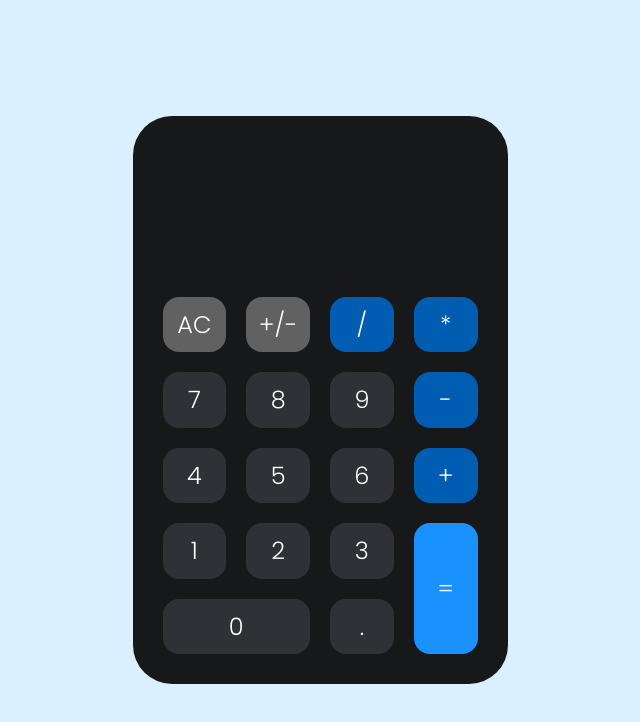
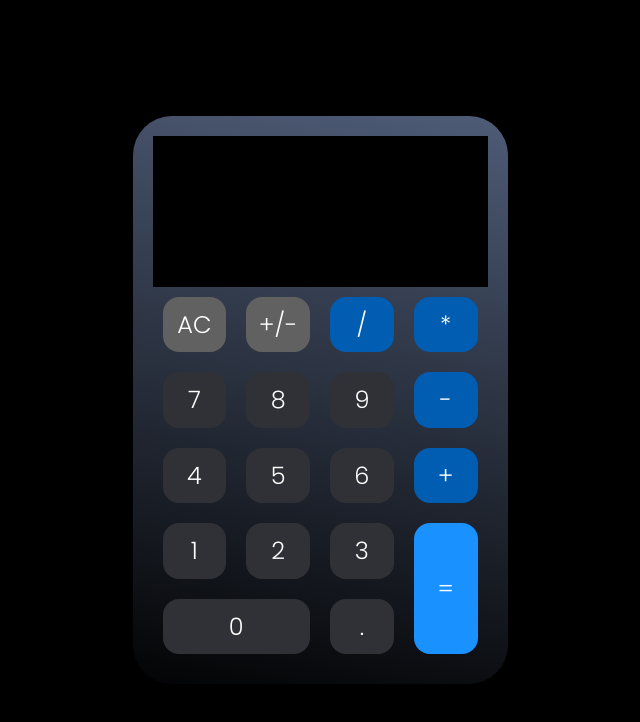
Before and after one commit to anccilotto/Calculadora-Portfolio, a plain HTML site: page index.html in a window 1280 px wide. Shown: the whole page, without its empty margins (320-960 px from the left). Drawn offline with Linux system fonts and the light colour scheme.

Commit message:
css finalizado

```diff
--- a/Styles.css
+++ b/Styles.css
@@ -7,7 +7,7 @@
 }
 
 body {
-    background-color: #DAF0FF;
+    background-color: #000000;
     height: 100vh;
     width: 100vw;
     display: grid;
@@ -17,7 +17,7 @@ body {
 }
 
 div {
-    background: linear-gradient(191.34deg, #17181A -4.95%, #17181A 103.74%);
+    background: linear-gradient(191.34deg, #52607c -4.95%, #000000 103.74%);
     border-radius: 39px;
     width: 375px;
     height: 568px;
@@ -32,7 +32,7 @@ input {
     font-size: 48px;
     grid-column: 1 / 5;
     grid-row: 1 / 3;
-    background: #17181A;
+    background: #000000;
     border: none;
     outline: none;
     text-align: right;
```
